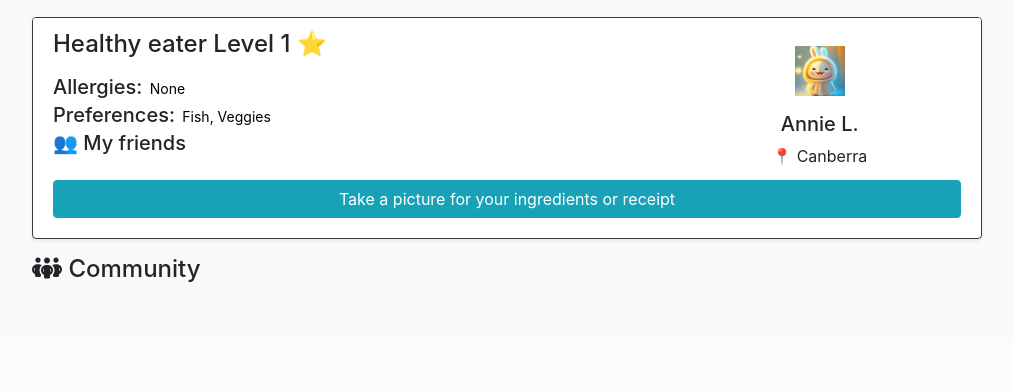
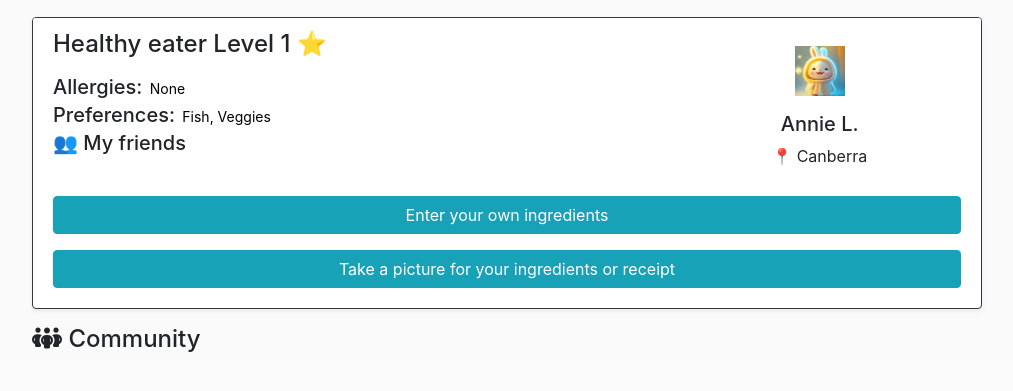
Before and after one commit to chen-gloria/leftover-to-recipe, a Symfony app: template templates/_step_1_basic_info.html.twig in a window 1280 px wide. Shown: the part 61-452 px from the top of the page, without its empty margins (133-1146 px from the left). Run offline with Twig, Linux system fonts and the light colour scheme; the template is opened without the code that fills it, so the values that code supplies are empty; some libraries are stand-ins or nearby versions.

Commit message:
Addde btn

```diff
--- a/templates/_step_1_basic_info.html.twig
+++ b/templates/_step_1_basic_info.html.twig
@@ -110,6 +110,10 @@
             </div>
 
             <div class="card-body bg-transparent border-0 pt-0">
+                <a class="btn btn-info text-white w-100 my-3" href="{{ path('get_ingredients') }}" >
+                    Enter your own ingredients
+                </a>
+
                 <a class="btn btn-info text-white w-100" href="{{ path('get_camera') }}" >
                     Take a picture for your ingredients or receipt
                 </a>
```
